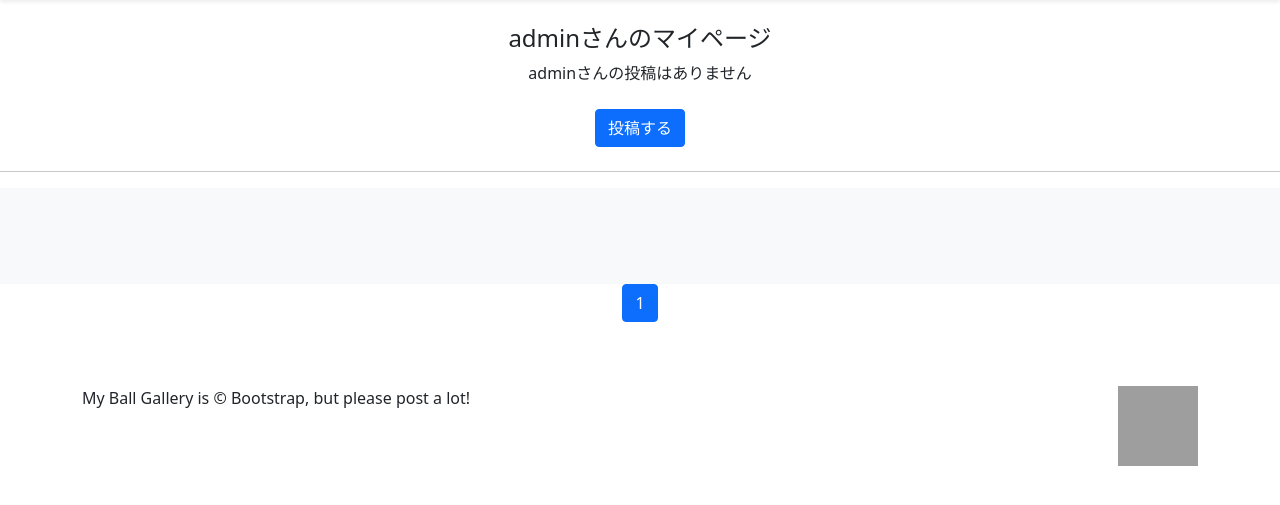
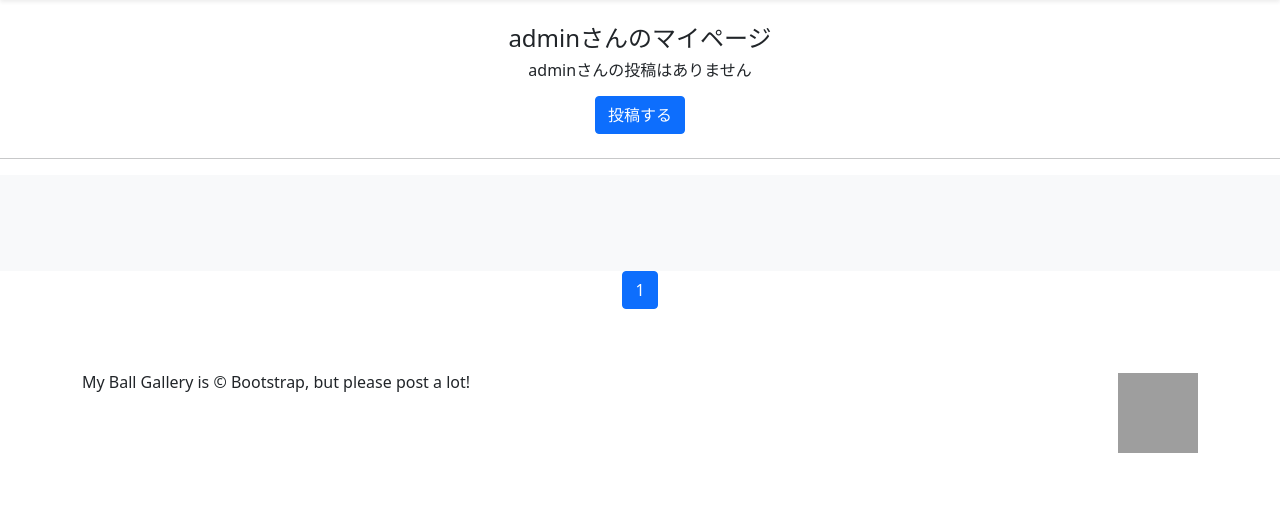
Before and after one commit to tadami43/tadami43, a Django app: page /mypage/ in a window 1280 px wide. Shown: the part 56-561 px from the top of the page. Run offline with Django 5.2, Linux system fonts and the light colour scheme; a user stored in the database is signed in; data comes from the database, SQL or seed files in the repository; both versions use the stored data as it was after the commit; some libraries are stand-ins or nearby versions; grey boxes are pictures that could not be loaded.

Commit message:
完成版（写真あり不具合あり）

```diff
--- a/photo/templates/base.html
+++ b/photo/templates/base.html
@@ -191,8 +191,8 @@
       <a href="#"><img src="https://media.tenor.com/N-qb3rRTr94AAAAi/bowling-ball-bowling.gif" width="80" height="80"></a>
     </p>
     <!--フッターのテキストを任意のものに書き換え-->
-    <p class="mb-1">
-      My Ball Gallery is &copy; Bootstrap, but please post a lot!</p>
+    <h6 class="mb-1">
+      My Ball Gallery is &copy; Bootstrap, but please post a lot!</h6>
   </div>
 </footer>
 
--- a/photo/templates/mypage.html
+++ b/photo/templates/mypage.html
@@ -14,9 +14,9 @@
         <div style="text-align:center">
             <h4>{{ user.username}}さんのマイページ</h4>
             {% if object_list.count == 0 %}
-                <p>{{ user.username}}さんの投稿はありません</p>
+                <h6>{{ user.username}}さんの投稿はありません</h6>
             {% else %}
-                <p>投稿<strong>{{ object_list.count }}</strong>件</p>
+                <h6>投稿<strong>{{ object_list.count }}</strong>件</h6>
             {% endif %}
             <a href="{% url 'photo:post' %}" class="btn btn-primary my-2">投稿する</a>
         </div>
--- a/photo/templates/photos_list.html
+++ b/photo/templates/photos_list.html
@@ -1,5 +1,17 @@
 <!--ここまで削除-->
-
+<style>
+  p {
+        font-size: 20px;
+        color: #fff8f8; /* 文字色を黒に設定 */
+        font-family: 'Roboto', sans-serif; /* フォントを指定 */
+        text-shadow:
+          -1px -1px 0 #ffffff00,
+          1px -1px 0 #ffffff00,
+          -1px  1px 0 #ffffff00,
+          1px  1px 0 #ffffff00; /* 縁取りの影の設定 */
+        font-weight: 700;
+      }
+</style>
 
 
 
@@ -31,10 +43,10 @@
             </img>
             <!--タイトルとボタンを出力するブロック-->
             <div class="card-body">
-              <p class="card-text">
+              <h4 class="card-text">
                 <!--タイトルフィールドを出力-->
                 {{record.title}}
-              </p>
+              </h4>
               <div class="d-flex justify-content-between align-items-center">
                 <div class="btn-group">
                   <!--詳細ページを表示するボタン-->
--- a/photo/templates/photos_title.html
+++ b/photo/templates/photos_title.html
@@ -118,11 +118,6 @@
         }
 
 
-
-
-
-
-        </style>
   </style>
   <div class="wrap">
     <!--カルーセル１個目-->
```
Also changed, not shown: db.sqlite3.
